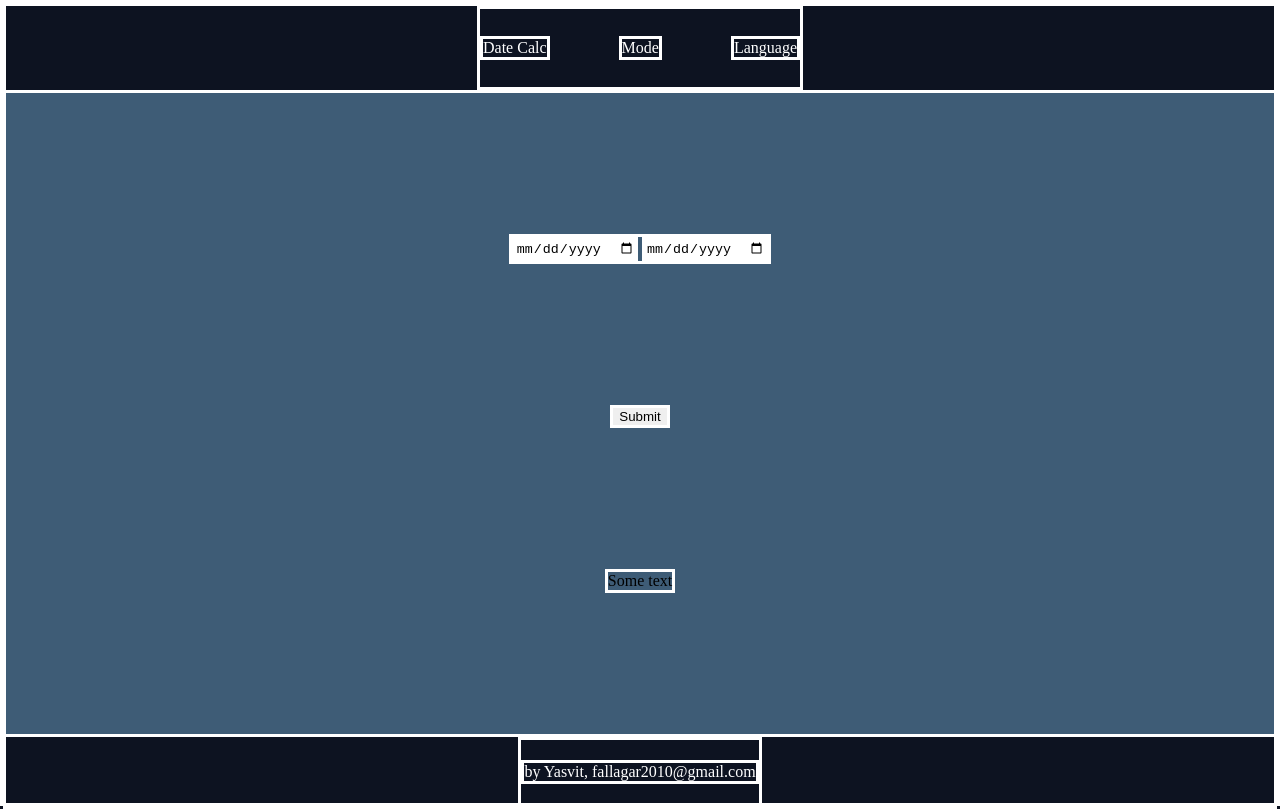
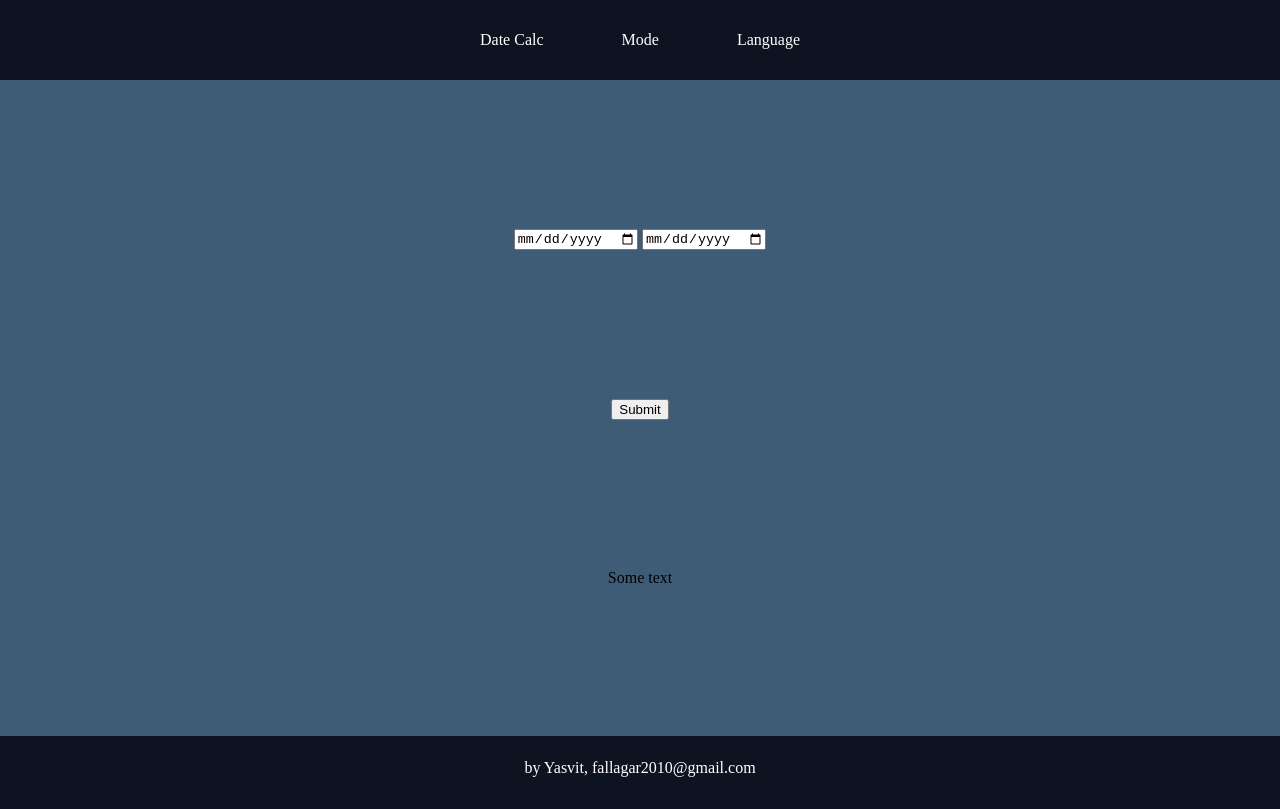
Before and after one commit to Fallagar/test, a plain HTML site: page index.html in a window 1280 px wide. Drawn offline with Linux system fonts and the light colour scheme.

Commit message:
Update style2.css

```diff
--- a/style2.css
+++ b/style2.css
@@ -53,7 +53,3 @@ footer {
   color: white;
   height: 8%;
 }
-
-* {
-  border: solid white;
-}
```
